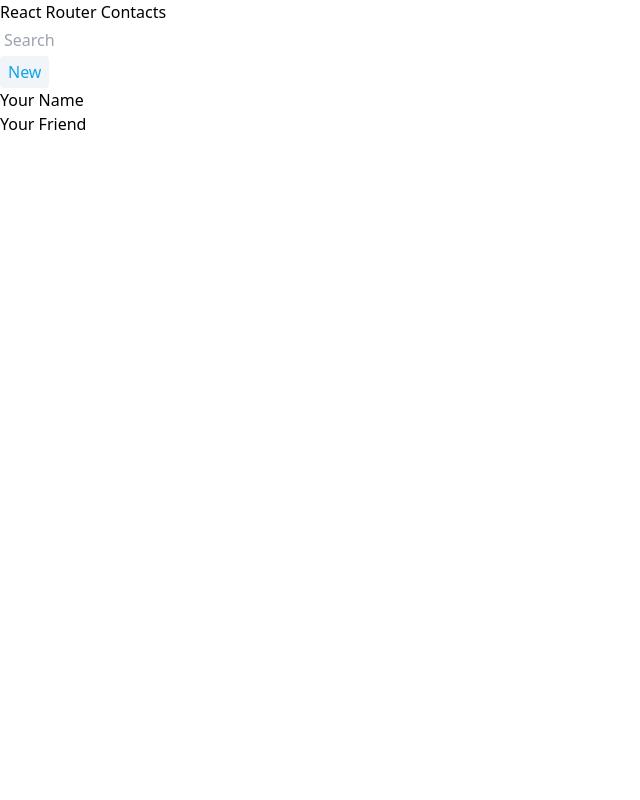
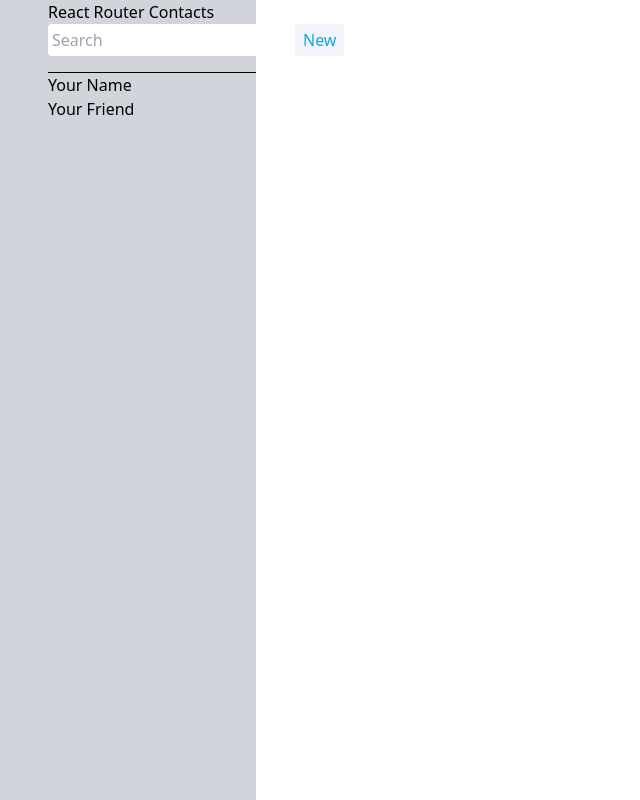
Before and after one commit to SWIC-277/router-demo, a React (Vite) app: page / in a window 1280 px wide. Shown: the whole page, without its empty margins (0-640 px from the left). Built offline with nearby package versions, Linux system fonts and the light colour scheme.

Commit message:
Add styles to HOme route

```diff
--- a/src/routes/Home.jsx
+++ b/src/routes/Home.jsx
@@ -4,11 +4,13 @@ import Search from "../components/Search";
 
 export default function Home() {
   return (
-    <>
+    <div className="h-screen w-1/5 bg-gray-300 pl-12">
       <h1>React Router Contacts</h1>
-      <Search />
-      <Button />
+      <div className="flex items-center gap-x-2 border-b border-black pb-4">
+        <Search />
+        <Button />
+      </div>
       <Nav />
-    </>
+    </div>
   );
 }
```
